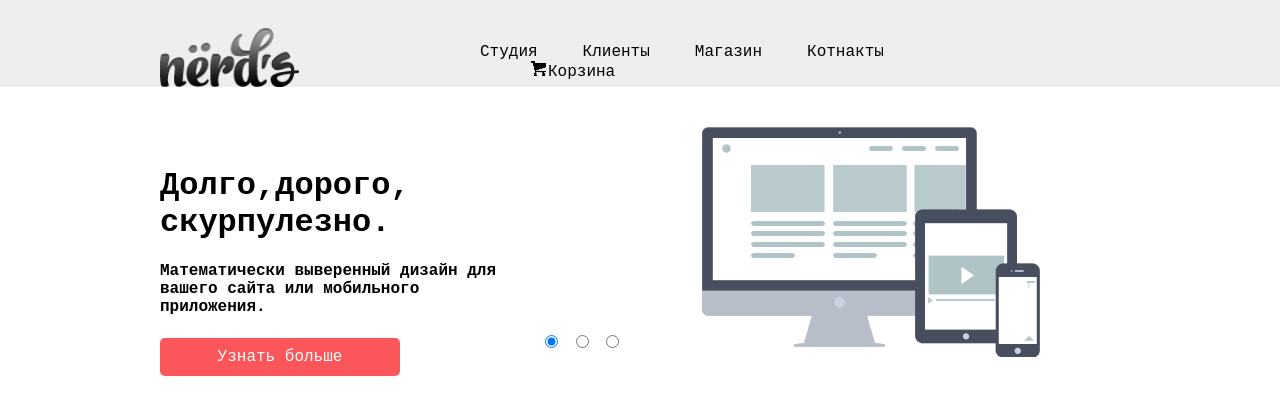
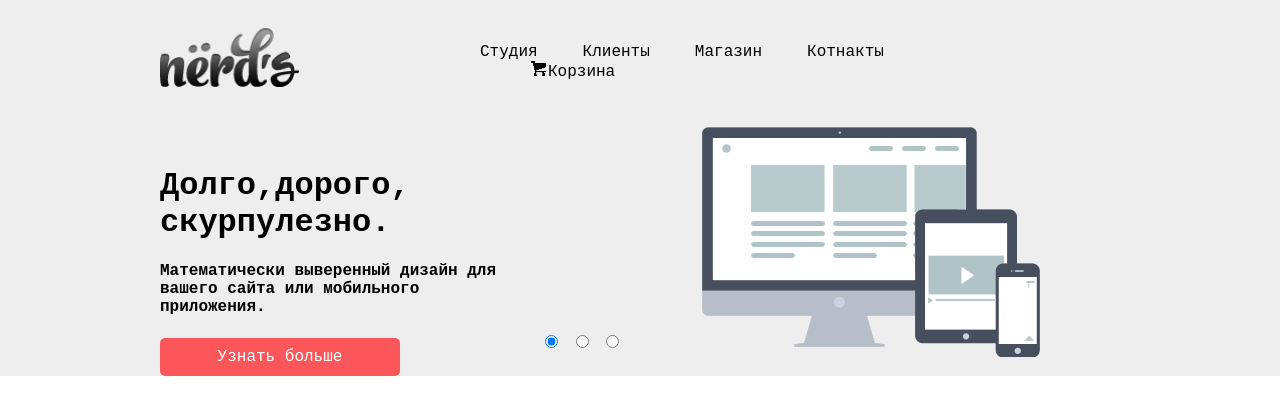
Before and after one commit to donil2003donil/donil2003donil.github.io, a plain HTML site: page index.html in a window 1280 px wide. Drawn offline with Linux system fonts and the light colour scheme.

```diff
--- a/css/style.css
+++ b/css/style.css
@@ -24,6 +24,11 @@ header{
     width:100%;
     display: block;
     background: #eee;
+}
+.clearfix::after{
+    content: " ";
+    display: table;
+    clear: both;
 }
 .container{
     display: block;
@@ -87,6 +92,7 @@ float: right;
 .main_body{
     width:880px;
     display: block;
+    position: relative
 }
 .frame{
     top:0;
--- a/index.html
+++ b/index.html
@@ -6,7 +6,7 @@
     <link rel="stylesheet" href="css/style.css">
 </head>
 <body>
-<header>
+<header class="clearfix">
 
     <div class="container">
        <div class="main_body">
```
Also changed, not shown: 1 other file.
